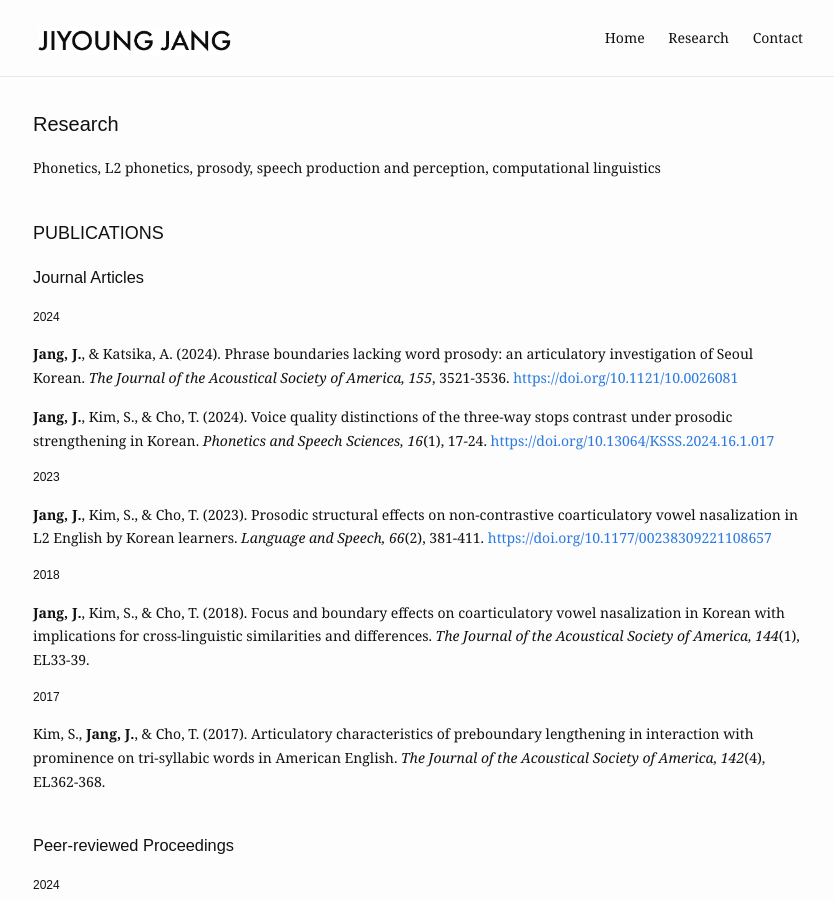
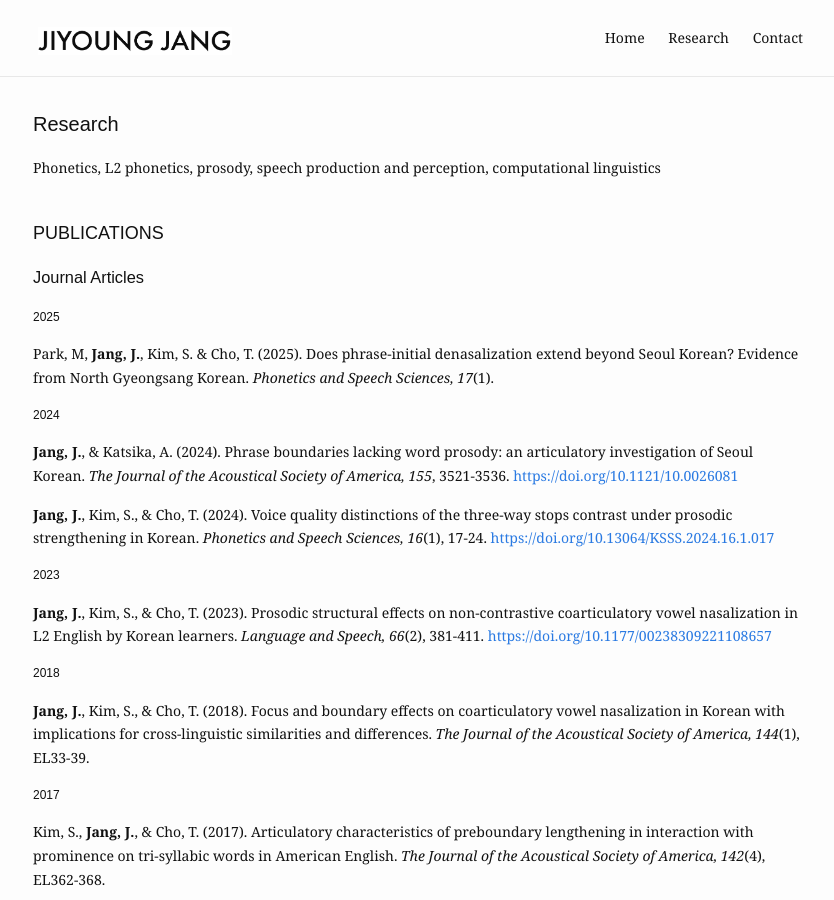
Before and after one commit to jiyoungj/jiyoungj.github.io, a Jekyll site: the page built from research.md, in a window 1280 px wide and 900 px high. Shown: the whole window, without its empty margins (222-1056 px from the left). Built offline with Jekyll 4.4.1, drawn with Linux system fonts in a browser that asks for light colours; some web fonts are replaced.

Commit message:
Update research.md

```diff
--- a/research.md
+++ b/research.md
@@ -11,6 +11,10 @@ Phonetics, L2 phonetics, prosody, speech production and perception, computationa
 
 <h3 style="font-size:18px">PUBLICATIONS</h3>
  <h3>Journal Articles</h3>
+
+<h4>2025</h4>
+
+   Park, M, <b>Jang, J.</b>, Kim, S. & Cho, T. (2025). Does phrase-initial denasalization extend beyond Seoul Korean? Evidence from North Gyeongsang Korean. <em>Phonetics and Speech Sciences, 17</em>(1).
 
   <h4>2024</h4>
 
```
